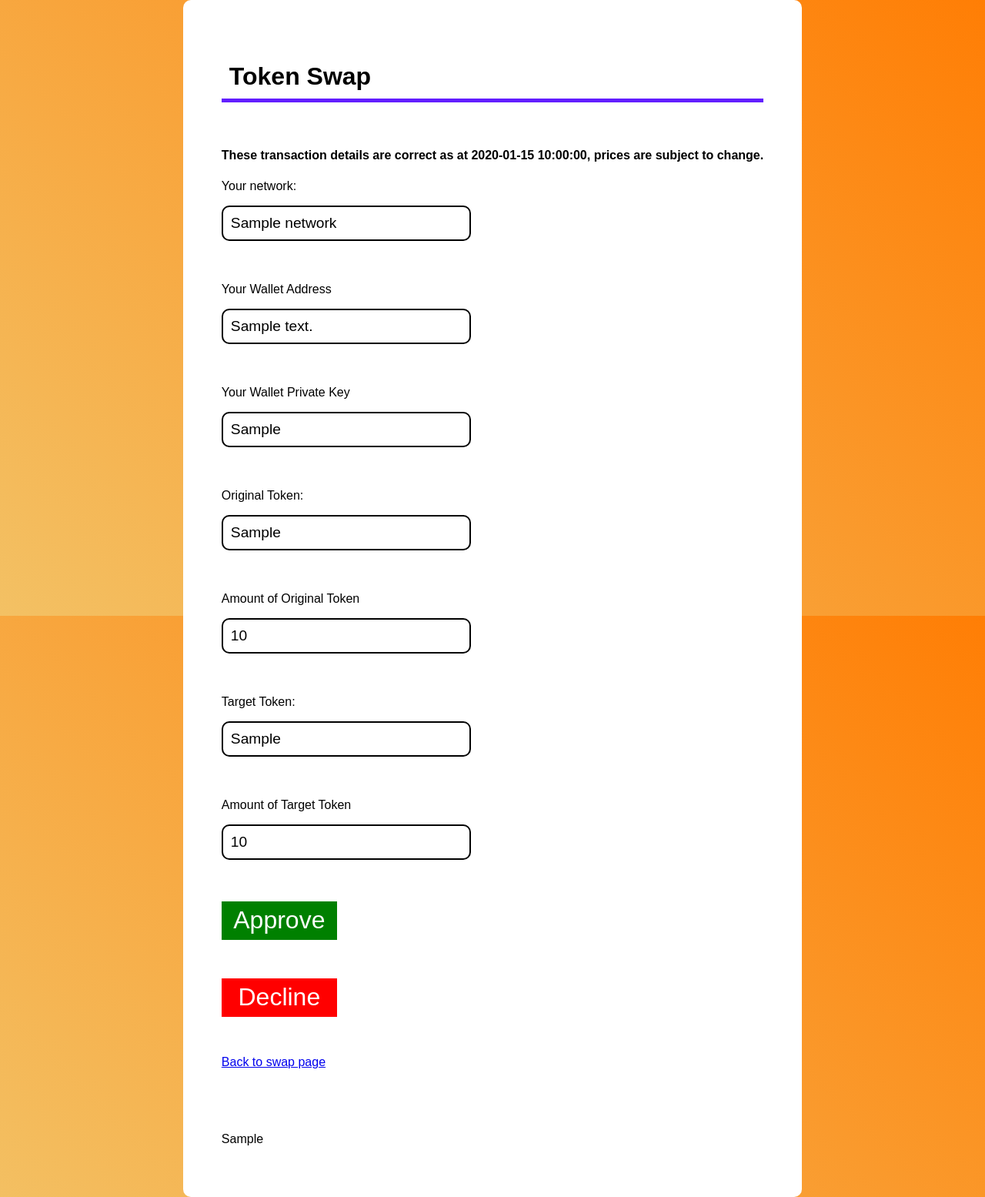
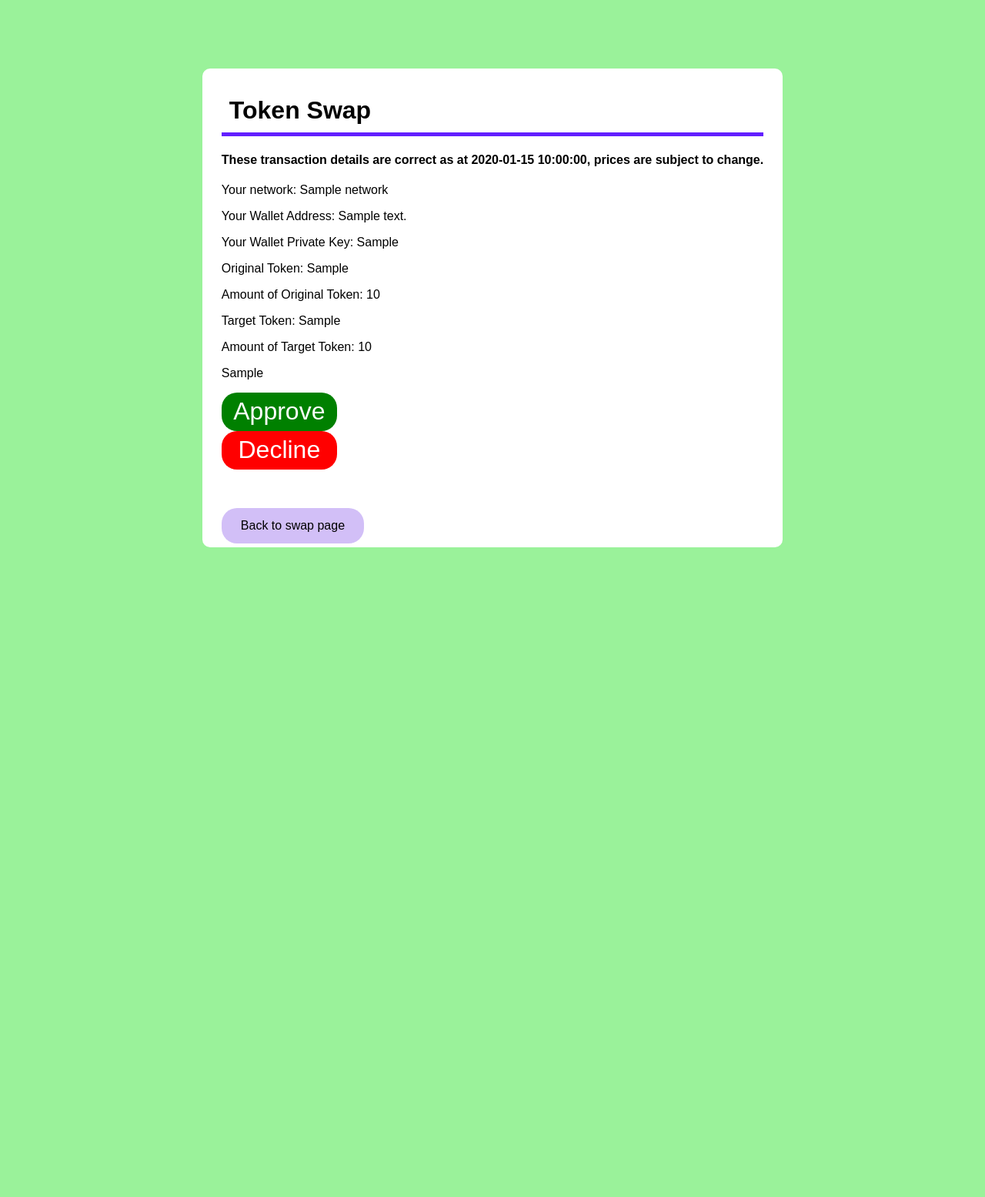
Before and after one commit to louiseamy4/ScriptKiddiesDownUnder, a Flask app: template templates/execute.html in a window 1280 px wide. Shown: the whole page at 77% size. After the commit the page ends 711 px from the top, so only its background shows below. Run offline with Flask 2, Linux system fonts and the light colour scheme; the template is opened without the code that fills it: most values are stand-ins (such as "Sample title", 1, 10 or a date in 2020).

Commit message:
css and general readability changes

```diff
--- a/static/style.css
+++ b/static/style.css
@@ -7,13 +7,13 @@ body {
     justify-content: center;
     align-items: center;
     height: 100vh;
-    background: linear-gradient(45deg, rgb(243, 193, 100), rgb(255, 126, 5));
+    background: rgba(116, 238, 116, 0.726);
     font-family: sans-serif;
 }
 
 .center {
     position: relative;
-    padding: 50px 50px;
+    padding: 5px 25px;
     background: #fff;
     border-radius: 10px;
 }
@@ -23,7 +23,7 @@ body {
     border-bottom: 5px solid rgb(98, 30, 255);
     padding: 10px;
     color: #000;
-    margin-bottom: 60px;
+    margin-bottom: 10px;
     padding-left: 10px;
 }
 
@@ -31,7 +31,34 @@ body {
     position: relative;
     width: 300px;
     height: 50px;
-    margin-bottom: 50px;
+}
+
+.center .inputbox select {
+    margin-top: 10px;
+}
+
+#originalclass {
+    background-color: rgba(210, 191, 247, 0.356);
+    border-radius: 20px;
+    padding: 5px;
+    margin: 5px;
+}
+
+#targetclass {
+    background-color: rgba(210, 191, 247, 0.356);
+    border-radius: 20px;
+    padding: 5px;
+    margin: 5px;
+}
+
+#networkclass {
+    padding: 5px;
+    margin: 5px;
+}
+
+#walletclass {
+    padding: 5px;
+    margin: 5px;
 }
 
 .center .inputbox input {
@@ -49,18 +76,7 @@ body {
 .center .inputbox:last-child {
     margin-bottom: 0;
 }
-.center .inputbox span {
-    position: absolute;
-    top: 14px;
-    left: 20px;
-    font-size: 1em;
-    transition: 0.6s;
-}
-.center .inputbox input:focus ~ span,
-.center .inputbox input:valid ~ span {
-    transform: translateX(-13px) translateY(-35px);
-    font-size: 1em;
-}
+
 .center .inputbox [type="submit"] {
     width: 50%;
     height: 100%;
@@ -68,6 +84,8 @@ body {
     color: #fff;
     border: #fff;
     font-size: 2em;
+    border-radius: 20px;
+
 }
 
 .center .inputbox:hover [type="submit"] {
@@ -77,8 +95,30 @@ body {
 
 #approve_swap {
     background-color: green;
+    border-radius: 20px;
 }
 
 #decline_swap {
     background-color: red;
+    border-radius: 20px;
 }
+
+.hidden {
+    display: none;
+}
+
+.homepage {
+    background-color: rgb(210, 191, 247);
+    color: white;
+    padding: 14px 25px;
+    text-align: center;
+    text-decoration: none;
+    display: inline-block;
+    margin-top: 50px;
+    color: black;
+    border-radius: 20px;
+}
+
+.homepage:hover, .homepage:active {
+    background-color: rgb(237, 236, 240);
+}
--- a/templates/execute.html
+++ b/templates/execute.html
@@ -4,46 +4,52 @@
 <div class="center">
     <h1>Token Swap</h1>
     <h4>These transaction details are correct as at {{timestamp}}, prices are subject to change.</h4>
+    <p>Your network: {{network}}</p>
+    <p>Your Wallet Address: {{user_address}}</p>
+    <p>Your Wallet Private Key: {{priv_key}}</p>
+    <p>Original Token: {{original_token}}</p>
+    <p>Amount of Original Token: {{original_amount}}</p>
+    <p>Target Token: {{target_token}}</p>
+    <p>Amount of Target Token: {{target_amount}}</p>
+    <p>{{message}}</p>
+    <p>{{form_params}}</p>
     <form id="contract-form" method="POST" action="/execute">
-        <p>Your network:</p>
+      <div class="hidden">
         <div class="inputbox">
-          <input value="{{network}}" type="text" class="form-control" name="network" id="network" required="true" readonly>
+          <input value="{{network}}" type="hidden" class="form-control" name="network" id="network" required="true" readonly>
         </div>
-        <p>Your Wallet Address</p>
+      </div>
+      <div class="hidden">
         <div class="inputbox">
-          <input value="{{user_address}}" type="text" class="form-control" name="userAddress" id="userAddress" required="true" readonly>
-        </div>
-        <p>Your Wallet Private Key</p>
-        <div class="inputbox">
-          <input value="{{priv_key}}" type="text" class="form-control" name="privKey" id="privKey" required="true" readonly>
-        </div>
-        <p>Original Token:</p>
-        <div class="inputbox">
-          <input value="{{original_token}}" type="text" class="form-control" name="ogToken" id="ogToken" required="true" readonly>
-        </div>
-        <p>Amount of Original Token</p>
-        <div class="inputbox">
-            <input value="{{original_amount}}" type="text" class="form-control" name="ogAmount" id="ogAmount" required="true" readonly>
-        </div>
-        <p>Target Token:</p>
-        <div class="inputbox">
-          <input value="{{target_token}}" type="text" class="form-control" name="targetToken" id="targetToken" required="true" readonly>
-        </div>
-        <p>Amount of Target Token</p>
-        <div class="inputbox">
-          <input value="{{target_amount}}" type="text" class="form-control" name="targetAmount" id="targetAmount" required="true" readonly>
+          <input value="{{user_address}}" type="hidden" class="form-control" name="userAddress" id="userAddress" required="true" readonly>
         </div>
         <div class="inputbox">
-          <button id="approve_swap" type="submit" class="btn btn-primary">Approve</button>
+          <input value="{{priv_key}}" type="hidden" class="form-control" name="privKey" id="privKey" required="true" readonly>
+        </div>
+      </div>
+      <div class="hidden">
+        <div class="inputbox">
+          <input value="{{original_token}}" type="hidden" class="form-control" name="ogToken" id="ogToken" required="true" readonly>
+        </div>
+        <div class="inputbox">
+            <input value="{{original_amount}}" type="hidden" class="form-control" name="ogAmount" id="ogAmount" required="true" readonly>
+        </div>
+      </div>
+      <div class="hidden">
+        <div class="inputbox">
+          <input value="{{target_token}}" type="hidden" class="form-control" name="targetToken" id="targetToken" required="true" readonly>
+        </div>
+        <div class="inputbox">
+          <input value="{{target_amount}}" type="hidden" class="form-control" name="targetAmount" id="targetAmount" required="true" readonly>
+        </div>
+      </div>
+        <div class="inputbox">
+          <button id="approve_swap" type="submit" class="show-button">Approve</button>
         </div>
         <div class="inputbox">
             <button id="decline_swap" type="submit" class="btn btn-primary">Decline</button>
           </div>
-        <div class="inputbox">
-          <a href="/">Back to swap page</a>
-        </div>
-        <p>{{message}}</p>
-        <p>{{form_params}}</p>
+        <a href="/" class="homepage">Back to swap page</a>
       </form>
   </div>
 {% endblock %}
```
Also changed, not shown: templates/approve.html (+26 -19 lines), templates/index.html (+13 -8 lines).
